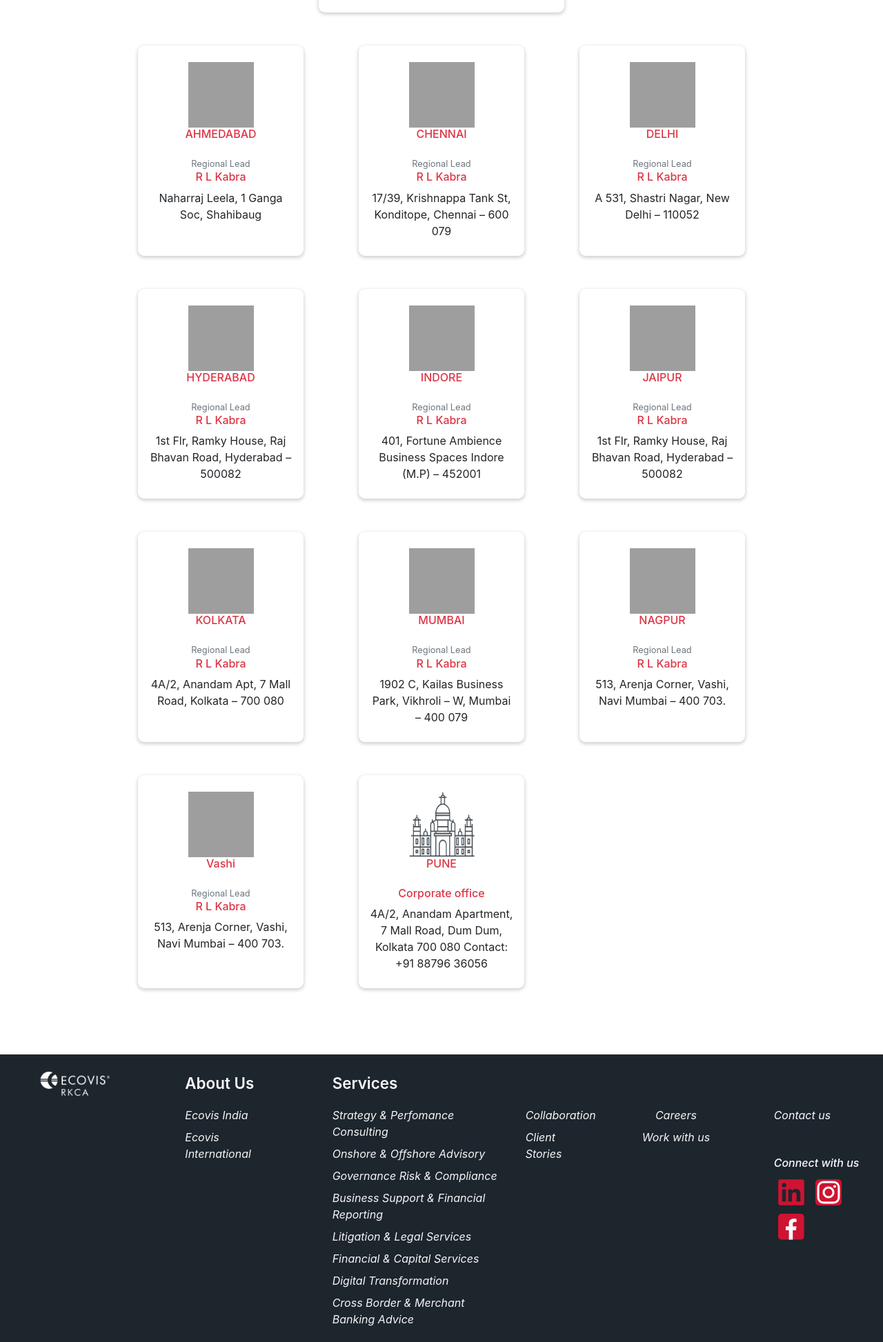
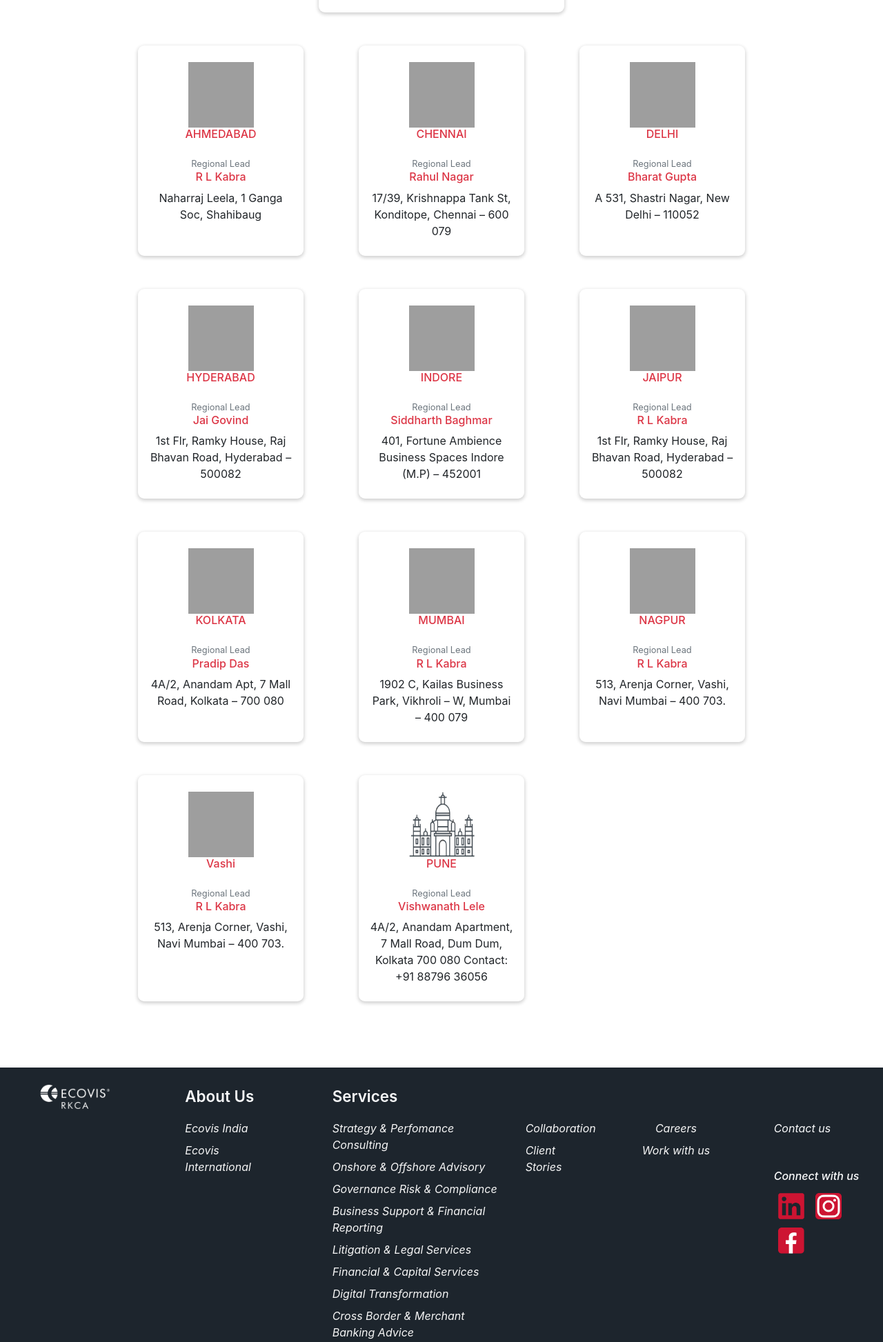
Before and after one commit to vvrvishal/ecovis, a PHP site: page /ecovis_india in a window 1280 px wide. Shown: the part 1348-3294 px from the top of the page at 69% size. Run offline with PHP 8.4, Linux system fonts and the light colour scheme; some libraries are stand-ins or nearby versions; grey boxes are pictures that could not be loaded.

Commit message:
changes by vishal

```diff
--- a/ecovis_india.php
+++ b/ecovis_india.php
@@ -198,7 +198,7 @@
                         </div>
                         <div class="">
                             <p class="small text-muted mb-0">Regional Lead</p>
-                            <h6 class="text-danger">R L Kabra</h6>
+                            <h6 class="text-danger">Rahul Nagar</h6>
                             <p>17/39, Krishnappa Tank St, Konditope, Chennai – 600 079</p>
                         </div>
 
@@ -211,7 +211,7 @@
                         </div>
                         <div class="">
                             <p class="small text-muted mb-0">Regional Lead</p>
-                            <h6 class="text-danger">R L Kabra</h6>
+                            <h6 class="text-danger">Bharat Gupta</h6>
                             <p>A 531, Shastri Nagar, New Delhi – 110052</p>
                         </div>
 
@@ -228,7 +228,7 @@
                         </div>
                         <div class="">
                             <p class="small text-muted mb-0">Regional Lead</p>
-                            <h6 class="text-danger">R L Kabra</h6>
+                            <h6 class="text-danger">Jai Govind</h6>
                             <p>1st Flr, Ramky House, Raj Bhavan Road, Hyderabad – 500082 </p>
                         </div>
 
@@ -242,7 +242,7 @@
                         </div>
                         <div class="">
                             <p class="small text-muted mb-0">Regional Lead</p>
-                            <h6 class="text-danger">R L Kabra</h6>
+                            <h6 class="text-danger">Siddharth Baghmar</h6>
                             <p>401, Fortune Ambience Business Spaces Indore (M.P) – 452001</p>
                         </div>
 
@@ -271,7 +271,7 @@
                         </div>
                         <div class="">
                             <p class="small text-muted mb-0">Regional Lead</p>
-                            <h6 class="text-danger">R L Kabra</h6>
+                            <h6 class="text-danger">Pradip Das</h6>
                             <p>4A/2, Anandam Apt, 7 Mall Road, Kolkata – 700 080</p>
                         </div>
 
@@ -327,7 +327,8 @@
                             <h6 class="text-danger">PUNE</h6>
                         </div>
                         <div class="">
-                            <h6 class="text-danger">Corporate office</h6>
+                        <p class="small text-muted mb-0">Regional Lead</p>
+                            <h6 class="text-danger">Vishwanath Lele</h6>
                             <p>4A/2, Anandam Apartment, 7 Mall Road, Dum Dum, Kolkata 700 080 Contact: +91 88796 36056</p>
                         </div>
 
```
